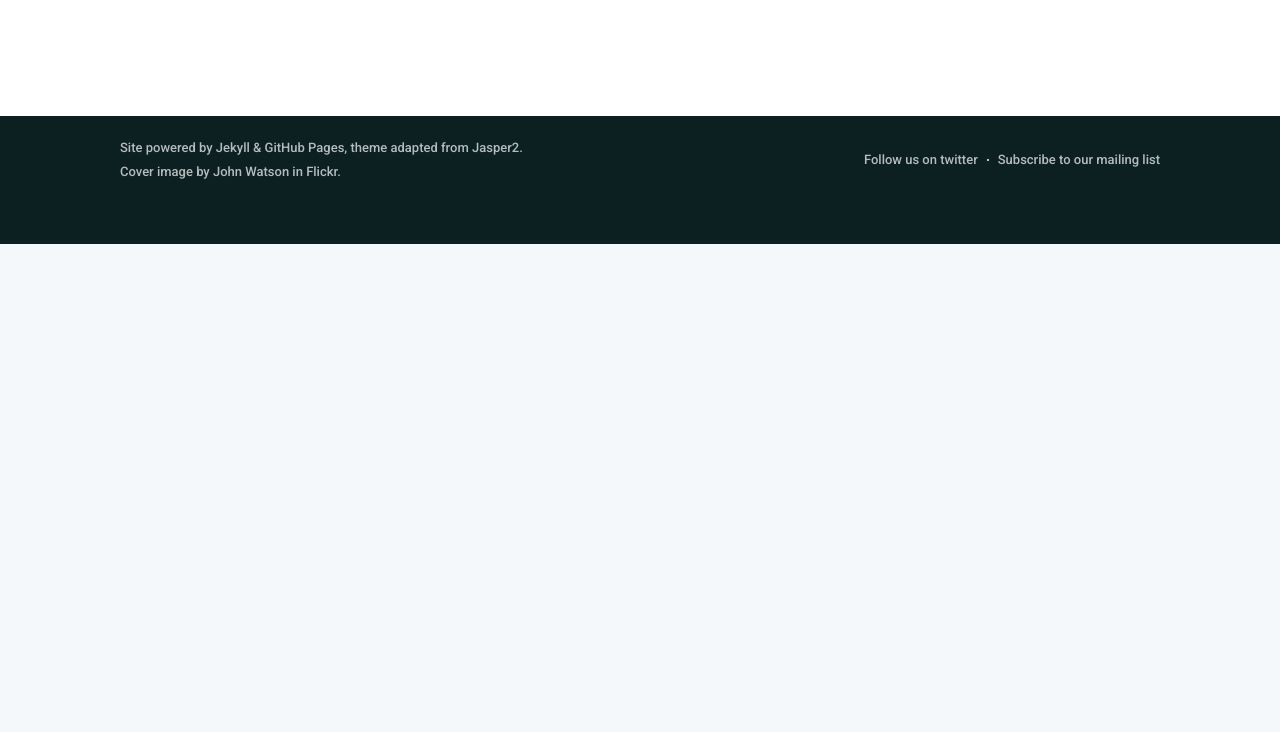
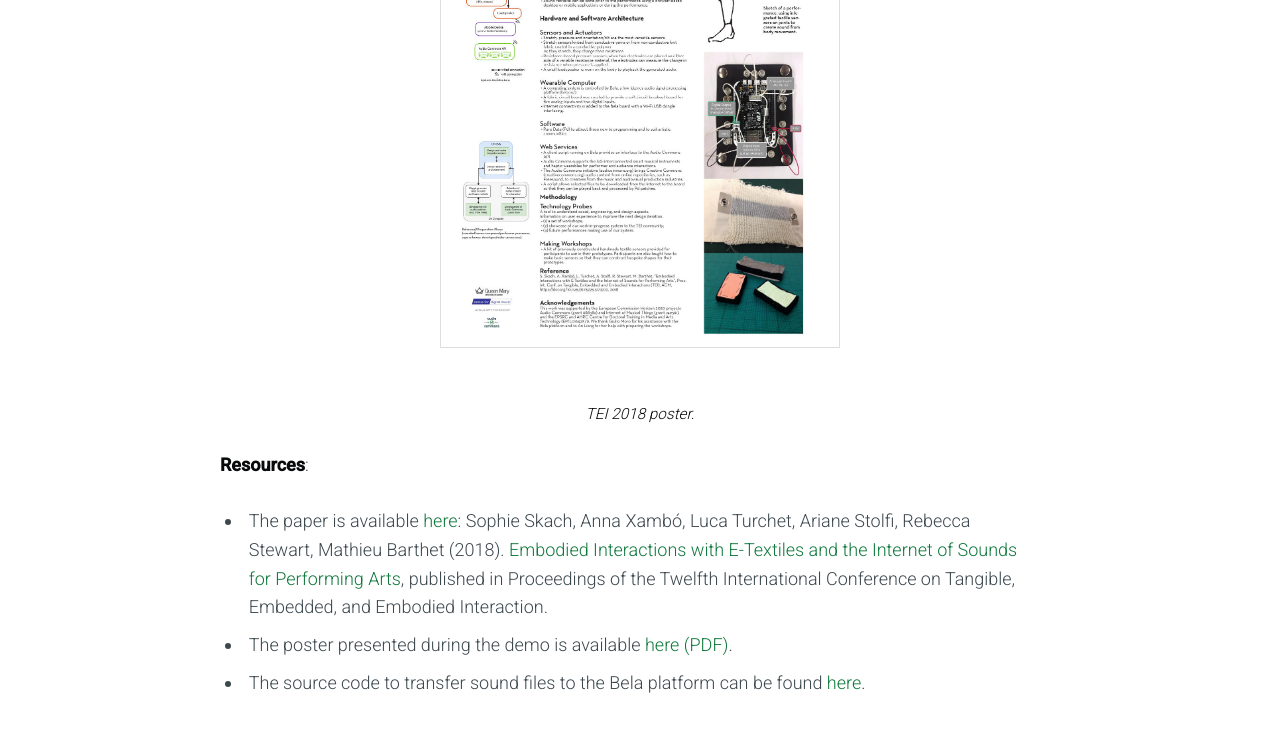
Before and after one commit to AudioCommons/audiocommons.github.io, a Jekyll site: the page built from _posts/2018-05-18-tei-2018.md, in a window 1280 px wide and 900 px high, scrolled down 2757 px. Shown: the top 732 px of the window. Built offline with Jekyll 4.4.1, drawn with Linux system fonts in a browser that asks for light colours; nearby versions of some CDN libraries; before the commit the page ends 3001 px from its top, so only the background shows below that.

Commit message:
Add poster TEI demo 2018

```diff
--- a/_posts/2018-05-18-tei-2018.md
+++ b/_posts/2018-05-18-tei-2018.md
@@ -19,12 +19,20 @@ A hoodie with snapped-on fabric sensors served as an interactive sound playgroun
 <a href="/assets/img/TEI_demo_2018.jpg" target="blank"><img style="margin:auto;margin-bottom:25px;margin-top:25px;max-width:800px;" class="img-responsive" src="/assets/img/TEI_demo_2018.jpg" alt="TEI 2018 demo">
 </a>
 
+<p style="text-align:center; padding-top:0; font-size:85%"><em>TEI 2018 demo.</em></p>
+
 We obtained positive and encouraging feedback from the visitors: _"Very cool! I love how natural it is to move and generate sound!"_ _"So much fun! I could really feel the performative potential when wearing it. Cool!"_ _"I like the design of the cloth. Would like to see real performance,"_ _"Let me see an actual performance with this! love it!,"_ _"Would love to have some more varied sounds -> to see or experience what matches to what! But fun project!,"_ _"Great experience! I'm not so much of an audio guy but this is great. I want this to be collaborative!"_
 
 In a nutshell, visitors had fun and expect to see a follow up of the garments in a performance setting. It made a difference that they could wear it and experience it. However, we identified that the hoodie should add a bypass effect so that the original sound can be heard. Other improvements include the time of uploading the sounds from the Internet (now it could take up to a minute!).
 The stretching sensors of the hoodie were dominating too much in the overall soundscape, which should be polished. The effects were centred in the high-frequencies, we aim to provide more dynamics in future iterations.
 
+<a href="/assets/img/SophieSkach_TEI_poster_2018.jpg" target="blank"><img style="margin:auto;margin-bottom:25px;margin-top:25px;max-width:400px; border:1px solid #DEDEDE" class="img-responsive" src="/assets/img/SophieSkach_TEI_poster_2018.jpg" alt="TEI 2018 poster">
+</a>
+
+<p style="text-align:center; padding-top:0; font-size:85%"><em>TEI 2018 poster.</em></p>
+
 **Resources**:
 
 * The paper is available [here](https://dl.acm.org/citation.cfm?doid=3173225.3173272): Sophie Skach, Anna Xambó, Luca Turchet, Ariane Stolfi, Rebecca Stewart, Mathieu Barthet (2018). [Embodied Interactions with E-Textiles and the Internet of Sounds for Performing Arts](https://dl.acm.org/citation.cfm?doid=3173225.3173272), published in Proceedings of the Twelfth International Conference on Tangible, Embedded, and Embodied Interaction.
+* The poster presented during the demo is available [here (PDF)](/assets/img/SophieSkach_TEI_poster_2018.pdf).
 * The source code to transfer sound files to the Bela platform can be found [here](https://github.com/AudioCommons/embedded-audiocommons).
```
Also changed, not shown: assets/img/SophieSkach_TEI_poster_2018.jpg (added), 1 other file.
